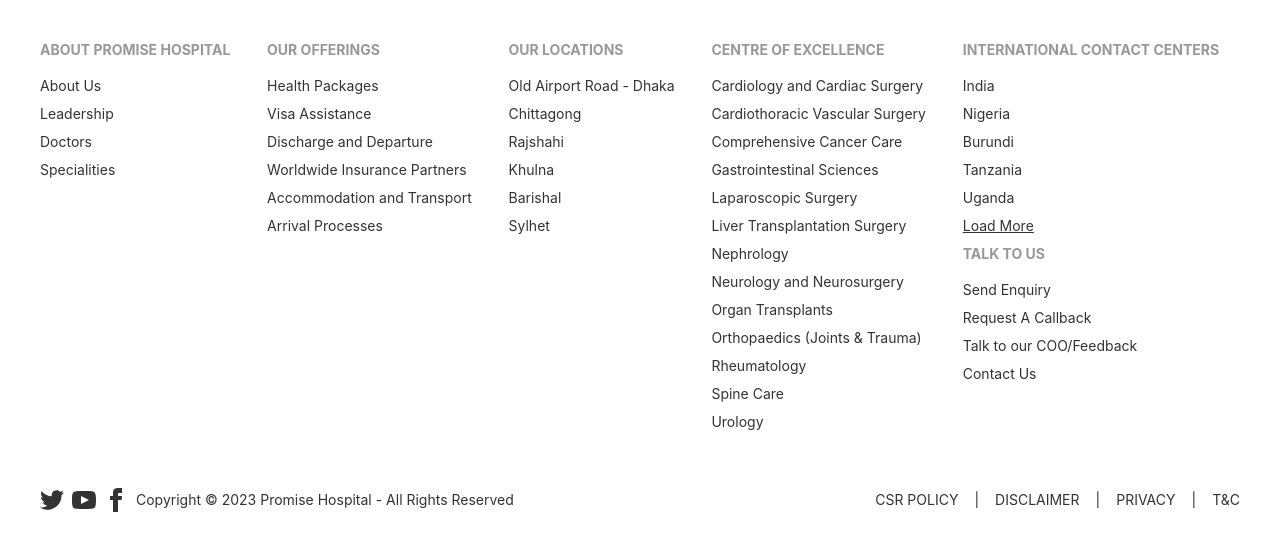
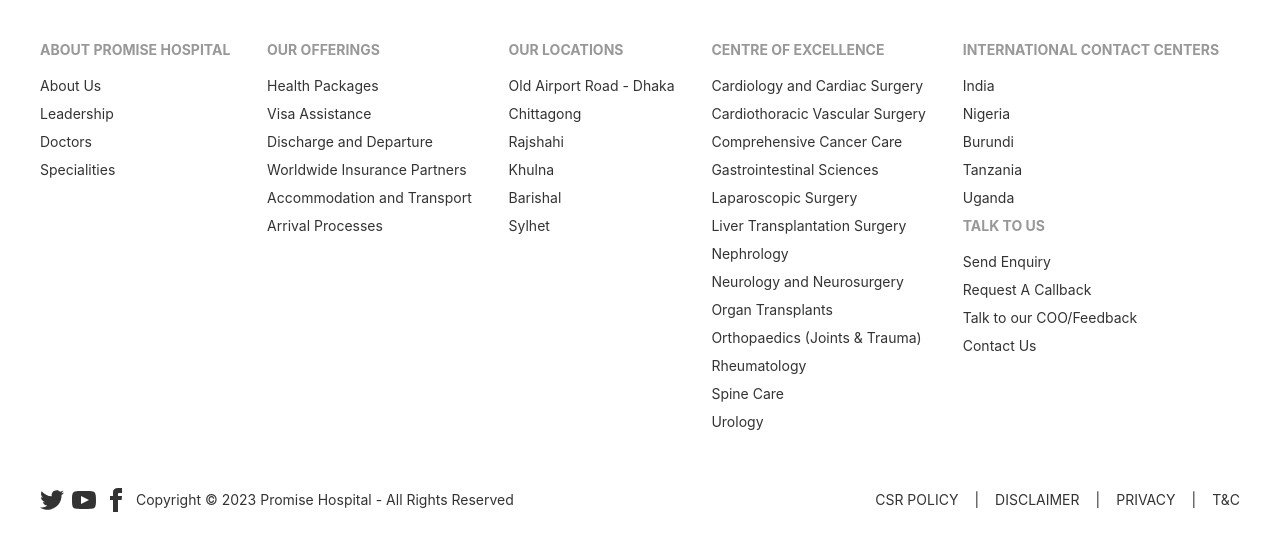
Before and after one commit to jahid900pj/promise_hospital, a React (Create React App) app: page / in a window 1280 px wide. Shown: the top 550 px of the page. Built offline with nearby package versions, Linux system fonts and the light colour scheme.

Commit message:
try koro

```diff
--- a/src/Pages/Shared/Footer/Footer.js
+++ b/src/Pages/Shared/Footer/Footer.js
@@ -52,7 +52,6 @@ const Footer = () => {
                     <a href="/" className="link link-hover">Burundi</a>
                     <a href="/" className="link link-hover">Tanzania</a>
                     <a href="/" className="link link-hover">Uganda</a>
-                    <a href="/" className="link">Load More</a>
                     <span className="footer-title">Talk to us</span>
                     <a href="/" className="link link-hover">Send Enquiry</a>
                     <a href="/" className="link link-hover">Request A Callback</a>
```
